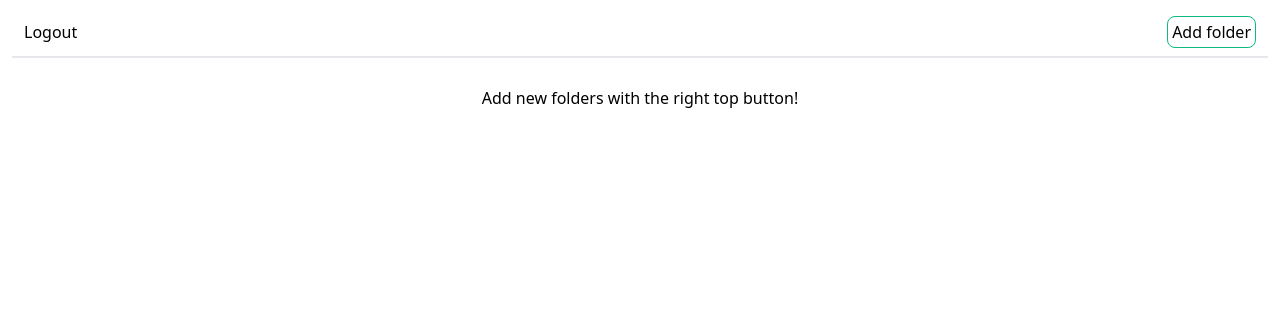
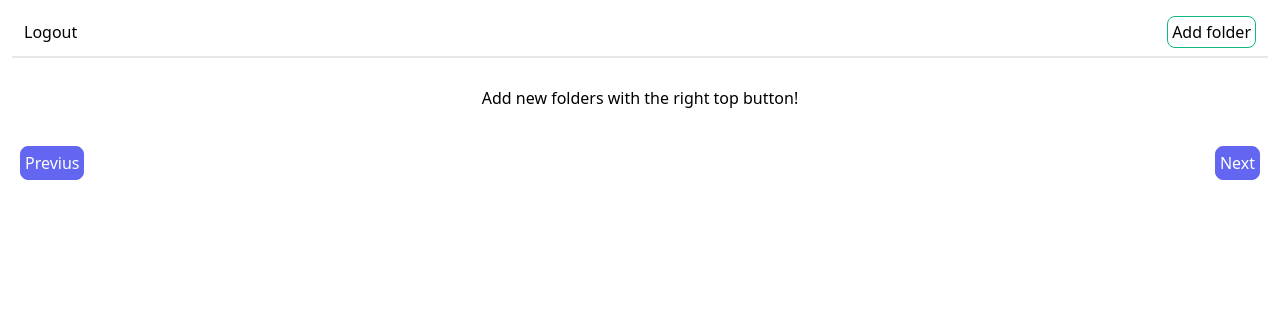
Before and after one commit to Patrick564/folder-organizer-django, a Django app: page /folders/ in a window 1280 px wide. Shown: the top 318 px of the page. Run offline with Django 3.2, Linux system fonts and the light colour scheme; the visitor is signed in with stand-in values (Sample User, id 1); data that the repository does not hold is empty.

Commit message:
Pagination added

```diff
--- a/folders/templates/base/folders_base.html
+++ b/folders/templates/base/folders_base.html
@@ -7,7 +7,7 @@
     <link rel="shortcut icon" href="https://img.icons8.com/nolan/64/folder-invoices.png" type="image/x-icon">
     <title>{% block title %}{% endblock %}</title>
 </head>
-<body class="">
+<body class="static">
     {% block body_main %}
     {% endblock body_main %}
 </body>
--- a/folders/templates/folder_list.html
+++ b/folders/templates/folder_list.html
@@ -65,4 +65,28 @@
             </div>
         {% endfor %}
     </main>
+
+    <footer class="static bottom-0 w-full">
+        <div class="flex justify-between m-3 p-2">
+            {% if page_obj.has_previous %}
+                <a class="text-white bg-indigo-500 border border-indigo-500 rounded-lg p-1" href="?page={{ page_obj.previous_page_number }}">
+                    Previus
+                </a>
+            {% else %}
+                <a class="text-white bg-indigo-500 border border-indigo-500 rounded-lg p-1" href="#">
+                    Previus
+                </a>
+            {% endif %}
+
+            {% if page_obj.has_next %}
+                <a class="text-white bg-indigo-500 border border-indigo-500 rounded-lg p-1" href="?page={{ page_obj.next_page_number }}">
+                    Next
+                </a>
+            {% else %}
+                <a class="text-white bg-indigo-500 border border-indigo-500 rounded-lg p-1" href="#">
+                    Next
+                </a>
+            {% endif %}
+        </div>
+    </footer>
 {% endblock body_main %}
```
